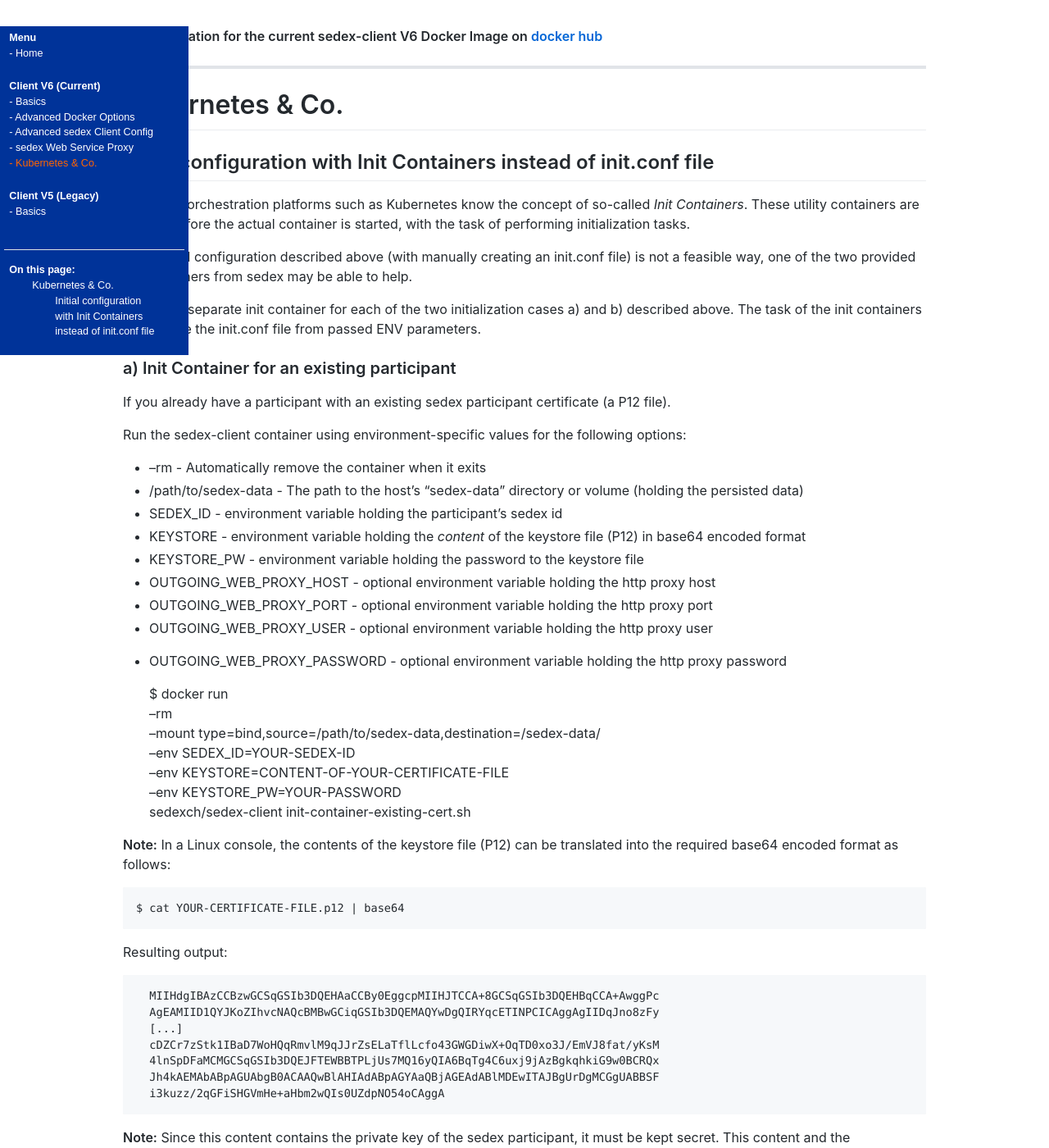
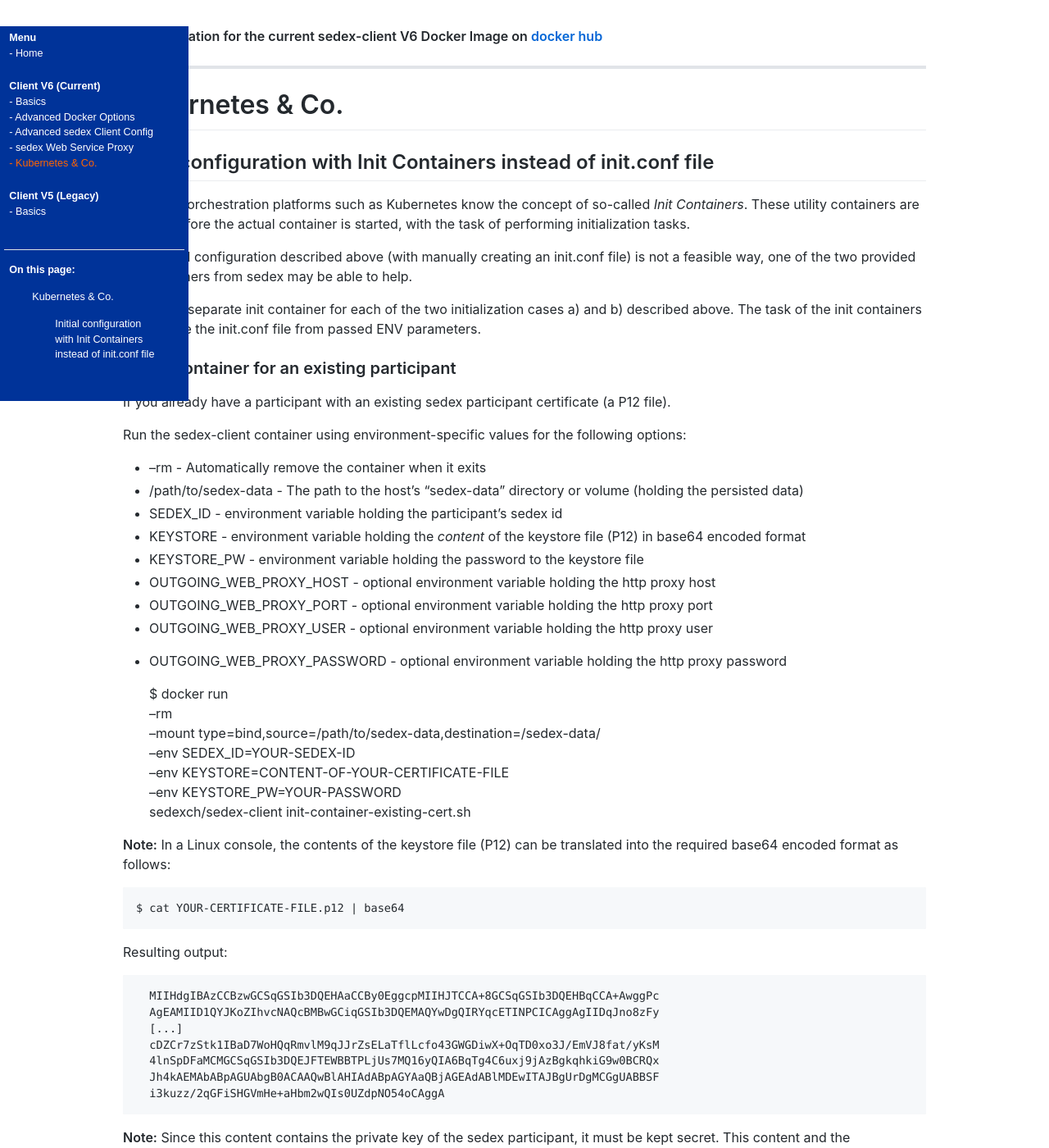
Before and after one commit to sedexch/sedexch.github.io, a Jekyll site: the page built from v6/orchestration.md, in a window 1280 px wide and 1400 px high. Shown: the whole window at 82% size. Built offline with Jekyll 4.4.1, drawn with Linux system fonts in a browser that asks for light colours; our own code applies the rules of GitHub Pages for plain Markdown files.

Commit message:
SEDEX-3217: Fixing JS TOC

```diff
--- a/_layouts/default.html
+++ b/_layouts/default.html
@@ -37,7 +37,7 @@
 
         .floating-menu ol {
             list-style: none; /* Remove list bullets */
-            padding: 0 1em;
+            padding: 1em;
             margin: 0;
         }
         .floating-menu ol li {
```
